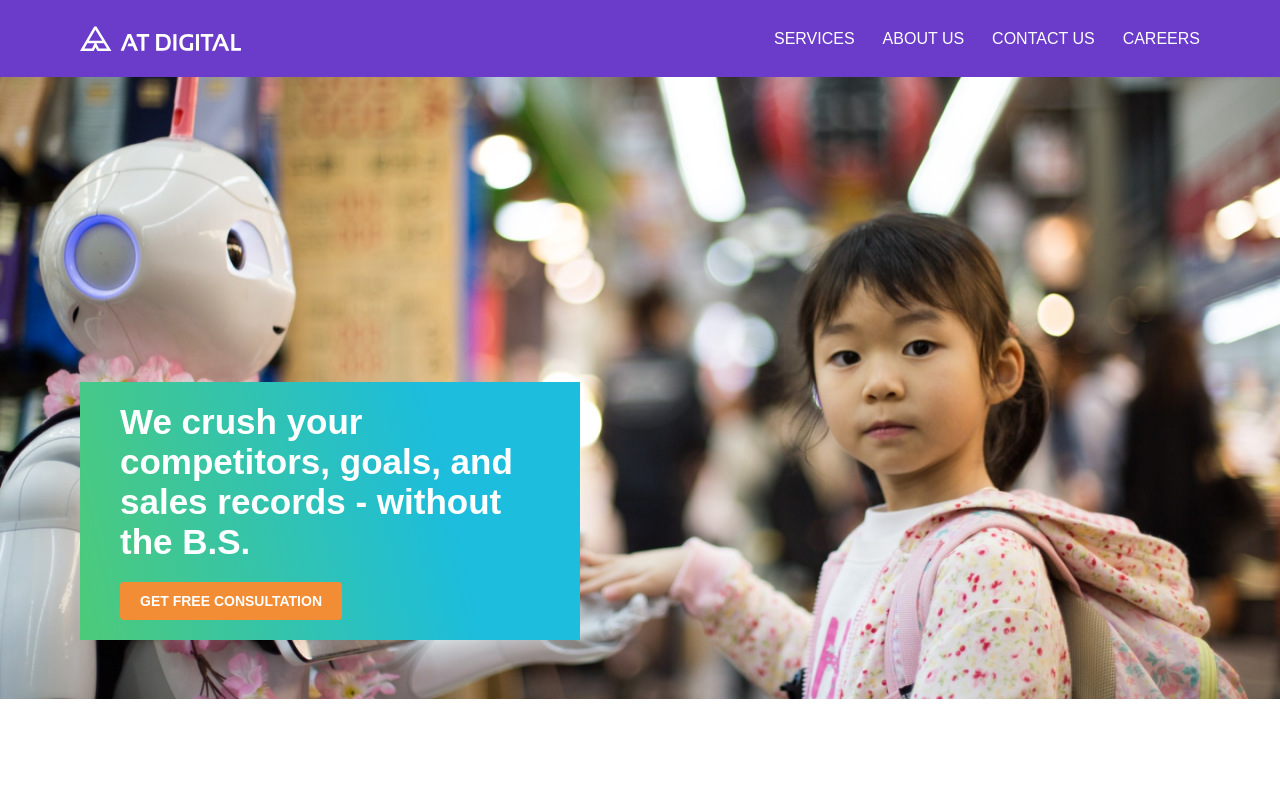
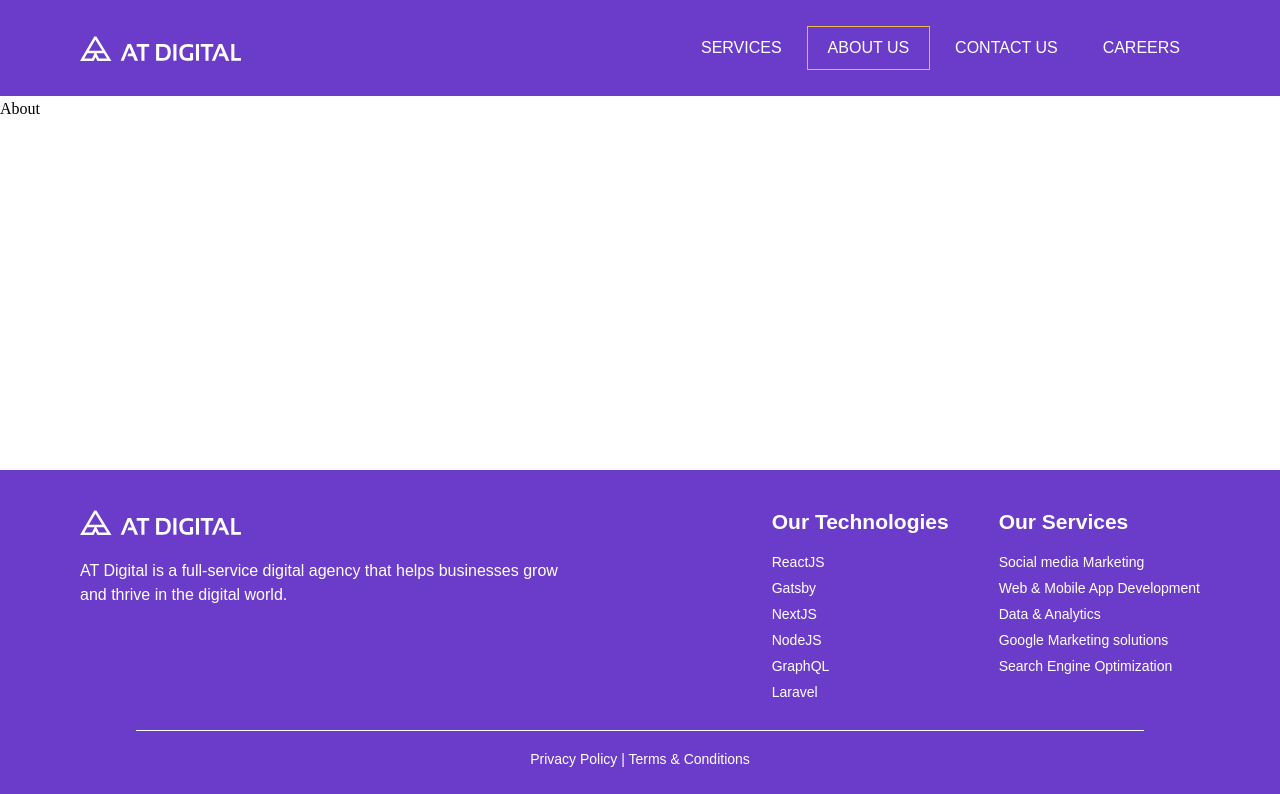
Before and after one commit to ushanchamod/AT_Digital, a React (Vite) app: page /about in a window 1280 px wide. Shown: the top 794 px of the page. Built offline with nearby package versions, Linux system fonts and the light colour scheme.

Commit message:
Improver navigation

```diff
--- a/src/App.css
+++ b/src/App.css
@@ -22,3 +22,8 @@ button:hover {
 button:active {
     scale: 0.98;
 }
+
+
+.active{
+    border: 1px solid #ffcd42dc;
+}
--- a/src/App.jsx
+++ b/src/App.jsx
@@ -1,17 +1,23 @@
-import './App.css'
-import Button from './components/widgets/Button'
-import TopBar from './components/page_components/top_bar/TopBar'
-import Footer from './components/page_components/footer/Footer'
-import Home from './pages/home/Home'
+import React from 'react';
+import './App.css';
+import TopBar from './components/page_components/top_bar/TopBar';
+import Footer from './components/page_components/footer/Footer';
+import Home from './pages/home/Home';
+import { BrowserRouter as Router, Routes, Route } from 'react-router-dom';
 
 const App = () => {
   return (
-    <>
+    <Router>
       <TopBar />
-      <Home />
+      <Routes>
+        <Route path="/" element={<Home />} />
+        <Route path="/about" element={<div style={{height: '40vh', marginTop: 100}}>About</div>} />
+        <Route path="/contact" element={<div style={{height: '40vh', marginTop: 100}}>Contact</div>} />
+        <Route path="/careers" element={<div style={{height: '40vh', marginTop: 100}}>Careers</div>} />
+      </Routes>
       <Footer />
-    </>
-  )
-}
+    </Router>
+  );
+};
 
-export default App
+export default App;
--- a/src/components/page_components/footer/footer.scss
+++ b/src/components/page_components/footer/footer.scss
@@ -37,6 +37,7 @@
             display: flex;
             justify-content: space-between;
             column-gap: 50px;
+            white-space: nowrap;
 
             ul{
                 li{
@@ -48,7 +49,7 @@
                     color: var(--footer-text-color);
 
                     &:first-child{
-                        font-weight: 500;
+                        font-weight: 700;
                         white-space: nowrap;
                         font-size: 21px;
                         padding-bottom: 20px;
--- a/src/components/page_components/top_bar/TopBar.jsx
+++ b/src/components/page_components/top_bar/TopBar.jsx
@@ -1,7 +1,28 @@
-import { Link } from 'react-router-dom'
+import { Link, NavLink } from 'react-router-dom'
 import Logo from '../../../assets/Logo.svg'
 import './style.scss'
 import { FaAlignJustify } from "react-icons/fa";
+
+
+const top_bar_links = [
+  {
+    name: 'SERVICES',
+    link: '/'
+  },
+  {
+    name: 'ABOUT US',
+    link: '/about'
+  },
+  {
+    name: 'CONTACT US',
+    link: '/contact'
+  },
+  {
+    name: 'CAREERS',
+    link: '/careers'
+  },
+
+]
 
 const TopBar = () => {
   return (
@@ -13,15 +34,11 @@ const TopBar = () => {
         <div className="links-container">
             <FaAlignJustify className='icon' />
             <div className="link">
-                {/* <Link to="/">SERVICES</Link>
-                <Link to="/">ABOUT US</Link>
-                <Link to="/">CONTACT US</Link>
-                <Link to="/">CAREERS</Link> */}
-
-                <a href="./">SERVICES</a>
-                <a href="./">ABOUT US</a>
-                <a href="./">CONTACT US</a>
-                <a href="./">CAREERS</a>
+              {
+                top_bar_links.map((link, index) => (
+                  <NavLink to={link.link} key={index}>{link.name}</NavLink>
+                ))
+              }
             </div>
 
         </div>
--- a/src/components/page_components/top_bar/style.scss
+++ b/src/components/page_components/top_bar/style.scss
@@ -32,7 +32,7 @@
             display: flex;
             justify-content: flex-end;
             align-items: center;
-            column-gap: 28px;
+            column-gap: 5px;
 
             a{
                 text-decoration: none;
@@ -40,6 +40,8 @@
                 font-family: var(--primary-font);
                 font-weight: 500;
                 font-size: 16px;
+                white-space: nowrap;
+                padding: 12px 20px;
             }
         }
     }
--- a/src/pages/home/home.scss
+++ b/src/pages/home/home.scss
@@ -93,6 +93,7 @@
                     font-weight: 400;
                     margin-bottom: 20px;
                     box-sizing: border-box;
+                    line-height: 1.5rem;
 
                 }
             }
```
